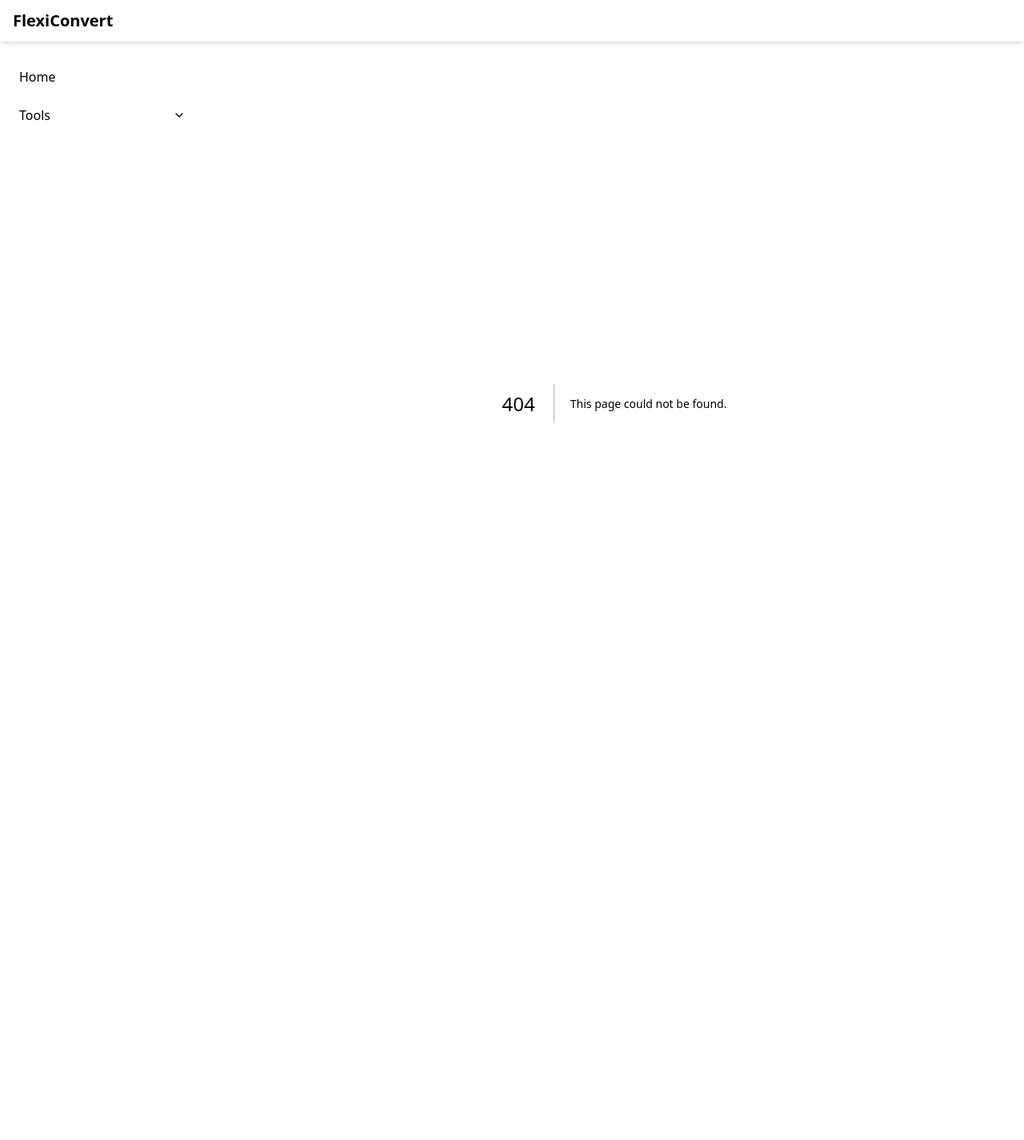
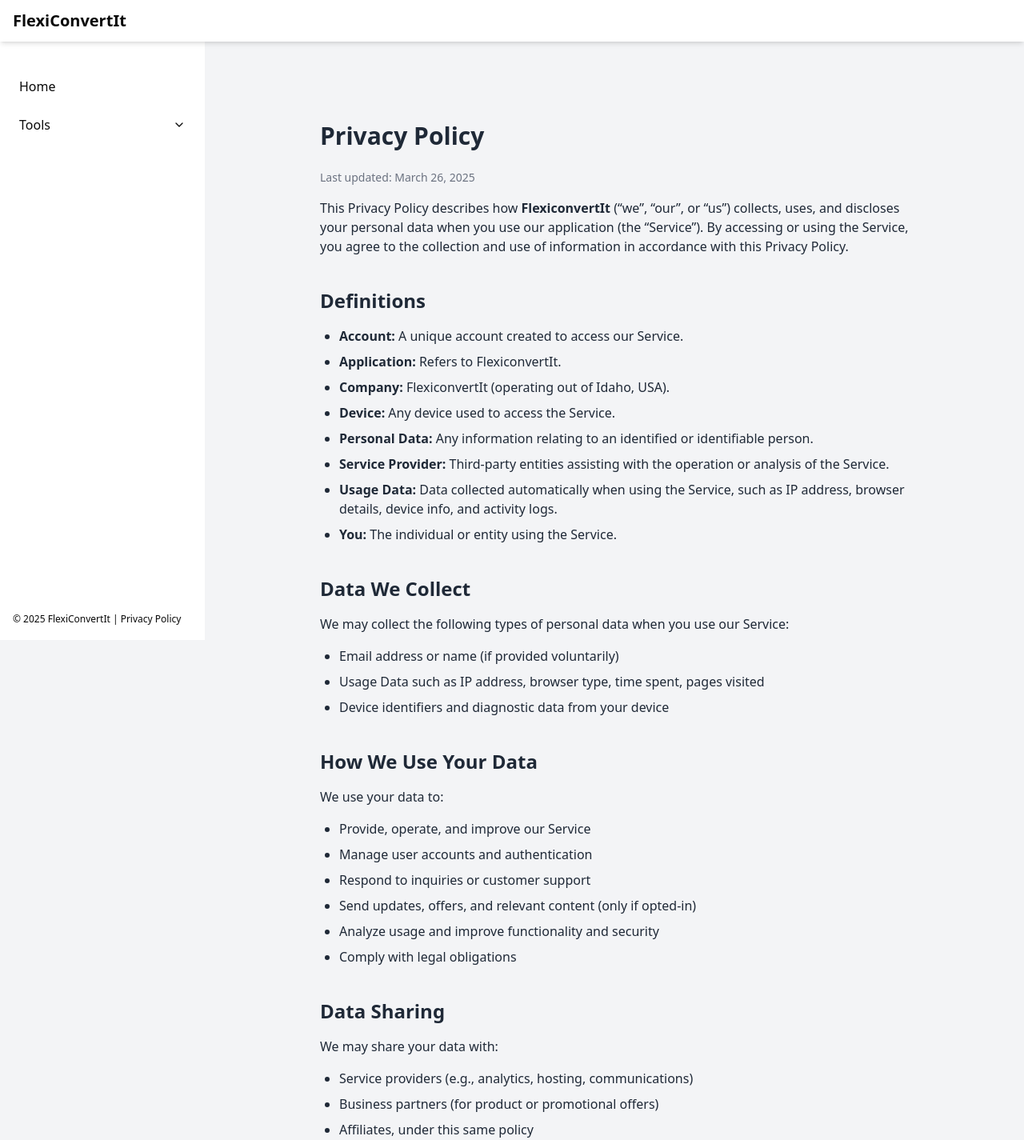
Before and after one commit to CMDEVV/FlexiConvert, a Next.js app in the folder frontend/: page /privacyPolicy in a window 1280 px wide. Before the commit this address had no page. Shown: the top 1425 px of the page at 80% size. Before the commit the page ends 928 px from the top, so only its background shows below. Built offline with nearby package versions, Linux system fonts and the light colour scheme.

Commit message:
updating

```diff
--- /dev/null
+++ b/frontend/app/privacyPolicy/page.tsx
@@ -0,0 +1,161 @@
+import React from "react";
+
+export const metadata = {
+  title: "Privacy Policy | FlexiconvertIt",
+  description: "How FlexiconvertIt collects, uses, and protects your data.",
+};
+
+function privacyPolicy() {
+  return (
+    <main className="max-w-3xl mx-auto px-4 py-12 text-gray-800">
+      <h1 className="text-3xl font-bold mb-6">Privacy Policy</h1>
+      <p className="mb-4 text-sm text-gray-500">Last updated: March 26, 2025</p>
+
+      <p className="mb-6">
+        This Privacy Policy describes how <strong>FlexiconvertIt</strong> (“we”,
+        “our”, or “us”) collects, uses, and discloses your personal data when
+        you use our application (the “Service”). By accessing or using the
+        Service, you agree to the collection and use of information in
+        accordance with this Privacy Policy.
+      </p>
+
+      <h2 className="text-2xl font-semibold mt-10 mb-4">Definitions</h2>
+      <ul className="list-disc pl-6 space-y-2">
+        <li>
+          <strong>Account:</strong> A unique account created to access our
+          Service.
+        </li>
+        <li>
+          <strong>Application:</strong> Refers to FlexiconvertIt.
+        </li>
+        <li>
+          <strong>Company:</strong> FlexiconvertIt (operating out of Idaho,
+          USA).
+        </li>
+        <li>
+          <strong>Device:</strong> Any device used to access the Service.
+        </li>
+        <li>
+          <strong>Personal Data:</strong> Any information relating to an
+          identified or identifiable person.
+        </li>
+        <li>
+          <strong>Service Provider:</strong> Third-party entities assisting with
+          the operation or analysis of the Service.
+        </li>
+        <li>
+          <strong>Usage Data:</strong> Data collected automatically when using
+          the Service, such as IP address, browser details, device info, and
+          activity logs.
+        </li>
+        <li>
+          <strong>You:</strong> The individual or entity using the Service.
+        </li>
+      </ul>
+
+      <h2 className="text-2xl font-semibold mt-10 mb-4">Data We Collect</h2>
+      <p className="mb-4">
+        We may collect the following types of personal data when you use our
+        Service:
+      </p>
+      <ul className="list-disc pl-6 space-y-2">
+        <li>Email address or name (if provided voluntarily)</li>
+        <li>
+          Usage Data such as IP address, browser type, time spent, pages visited
+        </li>
+        <li>Device identifiers and diagnostic data from your device</li>
+      </ul>
+
+      <h2 className="text-2xl font-semibold mt-10 mb-4">
+        How We Use Your Data
+      </h2>
+      <p className="mb-4">We use your data to:</p>
+      <ul className="list-disc pl-6 space-y-2">
+        <li>Provide, operate, and improve our Service</li>
+        <li>Manage user accounts and authentication</li>
+        <li>Respond to inquiries or customer support</li>
+        <li>Send updates, offers, and relevant content (only if opted-in)</li>
+        <li>Analyze usage and improve functionality and security</li>
+        <li>Comply with legal obligations</li>
+      </ul>
+
+      <h2 className="text-2xl font-semibold mt-10 mb-4">Data Sharing</h2>
+      <p className="mb-4">We may share your data with:</p>
+      <ul className="list-disc pl-6 space-y-2">
+        <li>Service providers (e.g., analytics, hosting, communications)</li>
+        <li>Business partners (for product or promotional offers)</li>
+        <li>Affiliates, under this same policy</li>
+        <li>Law enforcement, if legally required</li>
+        <li>Other users, if you voluntarily share information publicly</li>
+        <li>In case of a merger, acquisition, or sale of the company</li>
+      </ul>
+
+      <h2 className="text-2xl font-semibold mt-10 mb-4">Data Retention</h2>
+      <p className="mb-4">
+        We retain your Personal Data only as long as necessary to fulfill the
+        purposes outlined in this policy. Some data may be retained longer if
+        required by law.
+      </p>
+
+      <h2 className="text-2xl font-semibold mt-10 mb-4">Your Rights</h2>
+      <ul className="list-disc pl-6 space-y-2">
+        <li>Access, update or delete your Personal Data</li>
+        <li>Withdraw consent where processing is based on consent</li>
+        <li>Request data portability</li>
+        <li>Restrict or object to certain types of processing</li>
+      </ul>
+      <p className="mt-2">
+        To exercise these rights, please email us at{" "}
+        <a
+          href="mailto:carlosm.devv@gmail.com"
+          className="text-blue-600 underline"
+        >
+          carlosm.devv@gmail.com
+        </a>
+        .
+      </p>
+
+      <h2 className="text-2xl font-semibold mt-10 mb-4">Security</h2>
+      <p className="mb-4">
+        We implement reasonable measures to protect your Personal Data, but no
+        method of transmission or storage is 100% secure.
+      </p>
+
+      <h2 className="text-2xl font-semibold mt-10 mb-4">Children’s Privacy</h2>
+      <p className="mb-4">
+        Our Service is not intended for children under 13. We do not knowingly
+        collect information from children. If you believe a child has provided
+        us data, please contact us.
+      </p>
+
+      <h2 className="text-2xl font-semibold mt-10 mb-4">Third-Party Links</h2>
+      <p className="mb-4">
+        Our Service may link to external sites. We are not responsible for their
+        privacy practices. Please review their policies before providing any
+        personal information.
+      </p>
+
+      <h2 className="text-2xl font-semibold mt-10 mb-4">
+        Changes to This Policy
+      </h2>
+      <p className="mb-4">
+        We may update this Privacy Policy from time to time. Any changes will be
+        posted on this page with a new "Last updated" date.
+      </p>
+
+      <h2 className="text-2xl font-semibold mt-10 mb-4">Contact</h2>
+      <p className="mb-4">
+        For any questions about this Privacy Policy, email us at{" "}
+        <a
+          href="mailto:carlosm.devv@gmail.com"
+          className="text-blue-600 underline"
+        >
+          carlosm.devv@gmail.com
+        </a>
+        .
+      </p>
+    </main>
+  );
+}
+
+export default privacyPolicy;
--- /dev/null
+++ b/frontend/components/Footer.tsx
@@ -0,0 +1,18 @@
+import React from "react";
+import Link from "next/link";
+
+// Copyright
+// |
+// Privacy Policy this should be a link
+function Footer() {
+  return (
+    <div>
+      <span className="text-xs">
+        © 2025 FlexiConvertIt |{" "}
+        <Link href="/privacyPolicy">Privacy Policy</Link>
+      </span>
+    </div>
+  );
+}
+
+export default Footer;
--- a/frontend/components/HomeContent.tsx
+++ b/frontend/components/HomeContent.tsx
@@ -3,20 +3,15 @@ import CardMain from "./Card";
 
 import { Tabs, TabsContent, TabsList, TabsTrigger } from "@/components/ui/tabs";
 import { LayoutGrid, AlignJustify } from "lucide-react";
+import Footer from "./Footer";
 
 function HomeContent() {
   return (
-    // <div className="max-w-7xl mx-auto">
-    // <div className="flex justify-between mb-6">
-    // <h1 className="items-end text-2xl font-semibold mb-4 bg-green-500 ">
-    // <h1 className="flex items-center text-2xl font-semibold ">
-    //   Welcome to FlexiConvert
-    // </h1>
-
+    <div>
       <Tabs defaultValue="grid" className="max-w-7xl mx-auto ">
         <div className="flex justify-between mr-6 mb-8">
           <h1 className="flex items-center text-2xl font-semibold ">
-          Welcome to FlexiConvert
+            Welcome to FlexiConvertIt
           </h1>
 
           <TabsList>
@@ -36,14 +31,7 @@ function HomeContent() {
           <CardMain data={{ name: "list" }} />
         </TabsContent>
       </Tabs>
-    // </div>
-
-    // <div className="bg-white rounded-lg shadow-md p-6">
-    //   <p className="text-gray-600">
-    //     This is your main content area. Add your content here.
-    //   </p>
-    // </div>
-    // </div>
+    </div>
   );
 }
 
--- a/frontend/components/Sidebar.tsx
+++ b/frontend/components/Sidebar.tsx
@@ -12,9 +12,10 @@ import {
 } from "react-icons/fi";
 
 import Link from "next/link";
+import Footer from "./Footer";
 
 type SidebarProps = {
-  mainContent: React.ReactNode; // Explicitly define mainContent as React Node
+  mainContent: React.ReactNode;
 };
 
 export default function Sidebar({ mainContent }: SidebarProps) {
@@ -22,35 +23,24 @@ export default function Sidebar({ mainContent }: SidebarProps) {
   const [isLargeScreen, setIsLargeScreen] = useState(false);
   const [dropdownOpen, setDropdownOpen] = useState<Record<string, boolean>>({});
 
-  // const [dropdownOpen, setDropdownOpen] = useState({});
-
-  // Toggle sidebar open/close
   const toggleSidebar = () => {
     setIsOpen(!isOpen);
   };
 
-  // Toggle dropdowns
   const toggleDropdown = (menu: string) => {
     setDropdownOpen((prev) => ({
       ...prev,
-      [menu]: !prev[menu] || false, // Ensure it defaults to false if undefined
+      [menu]: !prev[menu] || false,
     }));
   };
-  // const toggleDropdown = (menu: string) => {
-  //   setDropdownOpen((prev) => ({ ...prev, [menu]: !prev[menu] }));
-  // };
-  // Check screen size and update `isLargeScreen`
+
   useEffect(() => {
     const checkScreenSize = () => {
       setIsLargeScreen(window.innerWidth >= 1024);
     };
 
-    // Initial check
     checkScreenSize();
-
-    // Listen for resize events
     window.addEventListener("resize", checkScreenSize);
-
     return () => window.removeEventListener("resize", checkScreenSize);
   }, []);
 
@@ -58,64 +48,39 @@ export default function Sidebar({ mainContent }: SidebarProps) {
     {
       title: "Tools",
       items: [
-        {
-          id: 1,
-          name: "Custom",
-        },
-        {
-          id: 2,
-          name: "Png to Jpeg",
-        },
-        {
-          id: 3,
-          name: "Jpeg to Png",
-        },
+        { id: 1, name: "Custom" },
+        { id: 2, name: "Png to Jpeg" },
+        { id: 3, name: "Jpeg to Png" },
       ],
-      // items: ["Png to Jpeg", "Jpeg to Png"],
     },
   ];
 
   return (
     <div className="flex">
+      {/* Header */}
       <header className="bg-white shadow-md fixed w-full z-10">
         <div className="flex items-center justify-between px-4 py-3">
           <div className="flex items-center space-x-4">
-            <div className="flex items-center space-x-2">
-              {/* <img
-                src="https://images.unsplash.com/photo-1599305445671-ac291c95aaa9"
-                alt="Logo"
-                className="w-8 h-8 rounded-full"
-              /> */}
-              <span className="text-xl font-bold">FlexiConvert</span>
+            <span className="text-xl font-bold">FlexiConvertIt</span>
           </div>
-          </div>
-          {/* <div className="flex items-center space-x-4">
-            <img
-              src="https://images.unsplash.com/photo-1535713875002-d1d0cf377fde"
-              alt="User"
-              className="w-8 h-8 rounded-full cursor-pointer"
-            />
-          </div> */}
         </div>
       </header>
 
       {/* Sidebar */}
       <div
-        className={`fixed top-0 left-0 h-full bg-white  w-64 transform ${
+        className={`fixed top-0 left-0 h-full bg-white w-64 flex flex-col justify-between transform ${
           isOpen || isLargeScreen ? "translate-x-0" : "-translate-x-full"
         } lg:translate-x-0 transition-transform duration-300 ease-in-out`}
       >
-        <div className="p-4 text-lg font-bold">My Sidebar</div>
+        <div>
+          <div className="p-4 text-lg font-bold mt-10"></div>
           <nav className="mt-4 space-y-2 px-4 rounded">
-          {/* Home */}
-
             <Link href="/">
-            <button className=" w-full flex items-center justify-between p-2 rounded-lg hover:bg-gray-100">
+              <button className="w-full flex items-center justify-between p-2 rounded-lg hover:bg-gray-100">
                 Home
               </button>
             </Link>
 
-          {/*(Dropdown) */}
             {navigationItems.map((item) => (
               <div key={item.title}>
                 <button
@@ -125,11 +90,10 @@ export default function Sidebar({ mainContent }: SidebarProps) {
                   }`}
                 >
                   {item.title}
-
                   <FiChevronDown
                     className={`transition-transform ${
                       dropdownOpen[item.title] ? "rotate-180" : ""
-                  } `}
+                    }`}
                   />
                 </button>
                 {dropdownOpen[item.title] && (
@@ -148,7 +112,13 @@ export default function Sidebar({ mainContent }: SidebarProps) {
           </nav>
         </div>
 
-      {/* Toggle Button */}
+        {/* Footer pinned at bottom */}
+        <div className="p-4">
+          <Footer />
+        </div>
+      </div>
+
+      {/* Toggle Button (Mobile) */}
       {!isLargeScreen && (
         <div
           className="fixed top-4 right-4 z-50 p-2 text-black rounded-full focus:outline-none"
@@ -156,12 +126,6 @@ export default function Sidebar({ mainContent }: SidebarProps) {
         >
           {isOpen ? <FiX /> : <FiMenu />}
         </div>
-        // <button
-        //   className="fixed top-4 right-4 z-50 p-2 bg-blue-600 text-white rounded-full focus:outline-none"
-        //   onClick={toggleSidebar}
-        // >
-        //   {isOpen ? "X" : "X"}
-        // </button>
       )}
 
       {/* Main Content */}
@@ -171,11 +135,6 @@ export default function Sidebar({ mainContent }: SidebarProps) {
         }`}
       >
         {mainContent}
-        {/* <h1 className="text-2xl font-bold">Main Content Area</h1>
-        <p className="mt-4 text-gray-600">
-          This is the main content of the page. Adjust the sidebar and dropdowns
-          to see how they work.
-        </p> */}
       </div>
     </div>
   );
```
Lines whose indentation alone changed are shown as unchanged.
